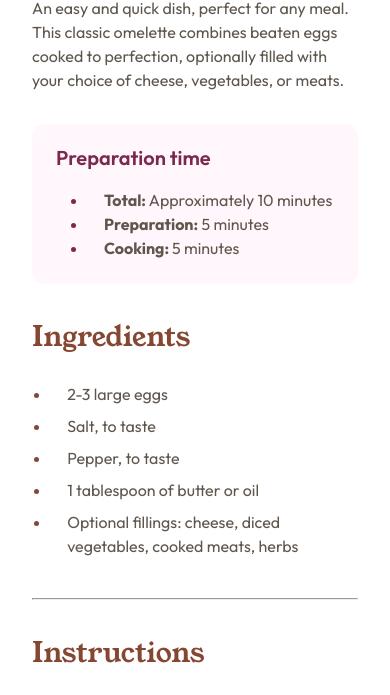
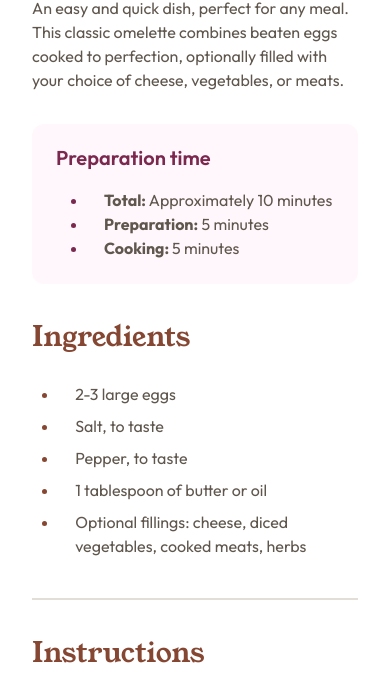
Before and after one commit to Sibi-Ram/Recipe-page, a plain HTML site: page index.html in a window 390 px wide. Shown: the part 332-1027 px from the top of the page. Drawn offline with Linux system fonts and the light colour scheme.

Commit message:
Responsive layout and readme file updated

```diff
--- a/index.css
+++ b/index.css
@@ -5,12 +5,10 @@
   margin: 0;
   padding: 0;
 }
-html {
-  font-size: 16px;
-}
+
 
 body {
-  /* height: 100vh; */
+
   margin: 0 auto;
   font-family: "Outfit", sans-serif;
   font-weight: 400;
@@ -41,7 +39,6 @@ img {
 
 /* ! Main content */
 .container {
-  /* border: 5px solid rebeccapurple; */
 
   margin: 0 auto;
   padding: 2.5em 2em;
@@ -90,21 +87,13 @@ img {
   margin-bottom: 1.5rem;
 }
 
-/* .ingredients ul,.instructions ol{
-  padding-left: 1.2em;
-} */
+
 
 .recipe-list {
   padding-left: 1.2rem;
+  margin-left: 0.5rem;
 }
 
-/* .ingredients li,.instructions li{
-  padding-left: 1em;
-}
-
-.ingredients li::marker,.instructions li::marker{
-  color: #854632;
-} */
 
 .recipe-list li {
   padding-left: 1em;
@@ -117,7 +106,6 @@ img {
 
 .nutrition-table {
   margin-top: 1.5em;
-  /* border: 2px solid red; */
   font-size: 1rem;
 }
 
@@ -138,8 +126,9 @@ table td {
 
 hr {
   width: 100%;
-  background-color: #e3ddd7;
-  height: 1px;
+  border: 1px solid  #e3ddd7;
+  /* background-color: #e3ddd7;
+  height: 1px; */
 }
 
 footer {
@@ -158,22 +147,8 @@ footer a {
     margin-top: -2.5em;
     flex: none;
     width: calc(100% + 5em);
-    /*
-        position: absolute;
-    top: 0;
-    left: 0;
-    /* width: 100vw; full viewport width */
-    /*margin-bottom: 10px;
-    padding-bottom: 10px;
-    max-width: none; */
-    /* flex: none; */
-    /* flex: none;
-    padding: 0 !important;
-    margin: 0 !important;
-    width: 100% !important; /* full available width */
-    /*max-width: 100% !important;
-    /* box-sizing: border-box; */
-    /*if flex property affects size */
+
+
   }
 }
 
@@ -186,7 +161,7 @@ footer a {
     align-items: center;
     padding-top: 8em;
     padding-bottom: 7em;
-    /* border: #854632 5px solid; */
+
   }
 
   .container {
@@ -194,8 +169,7 @@ footer a {
     width: 80%;
     padding: 2.5em;
     border-radius: 1.5em;
-    /* margin: 2.5em; */
-    /* max-width: 768px; */
+
   }
 
   h1 {
@@ -207,11 +181,12 @@ footer a {
     height: auto;
   }
 }
+
 @media (min-width: 900px) {
   /* 900px */
 
   .container {
-    max-width: 48em;
+    max-width: 46rem;
   }
   img {
     width: 100%;
```
Also changed, not shown: 1 other file.
